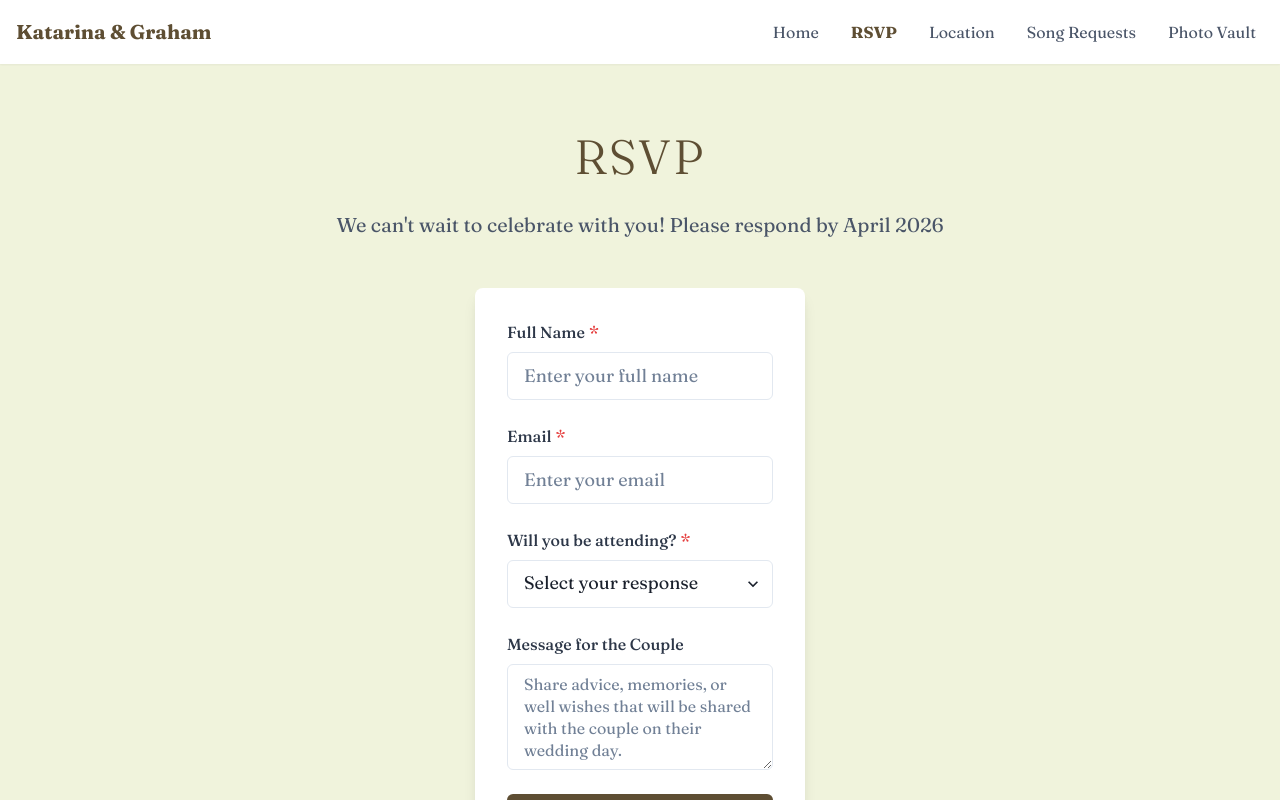
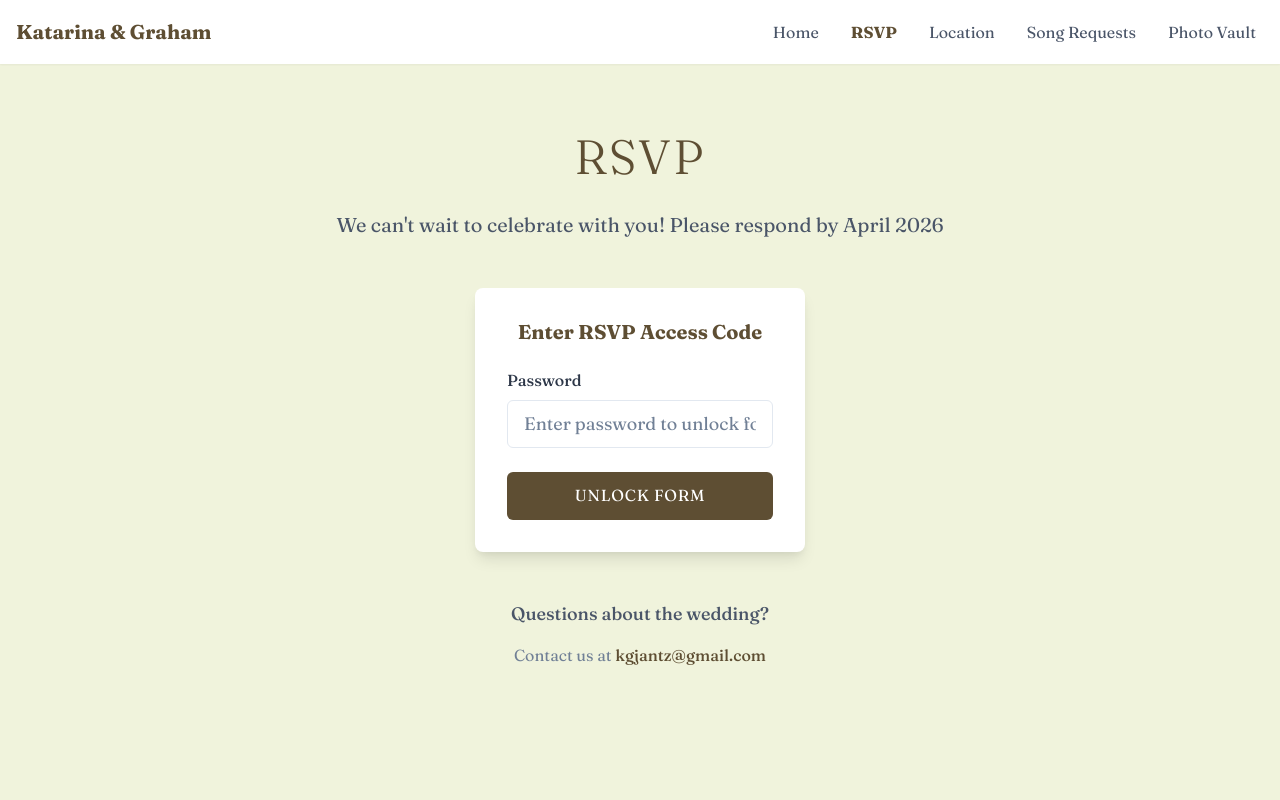
Before and after one commit to Barndon99/wedding-bells, a React (Vite) app: page /rsvp in a window 1280 px wide. Shown: the top 800 px of the page. Built offline with nearby package versions, Linux system fonts and the light colour scheme.

Commit message:
Add password protection for RSVP

```diff
--- a/src/pages/RSVP.jsx
+++ b/src/pages/RSVP.jsx
@@ -12,7 +12,7 @@ import {
   Button,
   useToast
 } from '@chakra-ui/react'
-import { useState } from 'react'
+import { useState, useEffect } from 'react'
 import { SlideUp, FadeIn } from '../components/AnimatedSection'
 
 function RSVP() {
@@ -24,9 +24,12 @@ function RSVP() {
     dietaryRestrictions: '',
     message: ''
   })
+  const [formUnlocked, setFormUnlocked] = useState(false);
+  const [password, setPassword] = useState("");
+  const [passwordError, setPasswordError] = useState("");
   const toast = useToast()
-
-const handleSubmit = async (e) => {
+  const CORRECT_PASSWORD = "jantz2026";
+  const handleSubmit = async (e) => {
   e.preventDefault()
 
   const payload = {
@@ -84,6 +87,15 @@ const handleSubmit = async (e) => {
     })
   }
 
+  useEffect(() => {
+  const unlocked = localStorage.getItem("rsvpUnlocked");
+  if (unlocked === "true") setFormUnlocked(true);
+}, []);
+
+useEffect(() => {
+  localStorage.setItem("rsvpUnlocked", formUnlocked);
+}, [formUnlocked]);
+
   return (
     <Box minH="100vh" bg="#f0f3dc">
       <Container maxW="container.lg" py={16}>
@@ -106,6 +118,53 @@ const handleSubmit = async (e) => {
             </VStack>
           </SlideUp>
 
+          {!formUnlocked ? (
+  <Box bg="white" p={8} borderRadius="lg" shadow="lg">
+    <VStack spacing={6}>
+      <Heading fontSize="xl" color="#5e4e33">Enter RSVP Access Code</Heading>
+
+      <FormControl isInvalid={!!passwordError}>
+        <FormLabel color="gray.700" fontWeight="500">Password</FormLabel>
+        <Input
+          type="password"
+          value={password}
+          onChange={(e) => {
+            setPassword(e.target.value);
+            setPasswordError("");
+          }}
+          placeholder="Enter password to unlock form"
+          focusBorderColor="#5e4e33"
+          size="lg"
+        />
+        {passwordError && (
+          <Text color="red.500" fontSize="sm" mt={2}>{passwordError}</Text>
+        )}
+      </FormControl>
+
+      <Button
+        onClick={() => {
+          if (password === CORRECT_PASSWORD) {
+            setFormUnlocked(true);
+          } else {
+            setPasswordError("Incorrect password. Please try again.");
+          }
+        }}
+        bg="#5e4e33"
+        color="white"
+        size="lg"
+        w="full"
+        py={6}
+        fontSize="md"
+        letterSpacing="wider"
+        textTransform="uppercase"
+        _hover={{ bg: "#0F3A2E" }}
+        _active={{ bg: "#0F3A2E" }}
+      >
+        Unlock Form
+      </Button>
+    </VStack>
+  </Box>
+) : (
           <FadeIn delay={0.3}>
             <Box w="full" maxW="2xl">
               <Box bg="white" p={8} borderRadius="lg" shadow="lg">
@@ -215,6 +274,8 @@ const handleSubmit = async (e) => {
             </Box>
             </Box>
           </FadeIn>
+)}
+
 
           <SlideUp delay={0.6}>
             <VStack spacing={4} textAlign="center" maxW="2xl">
```
